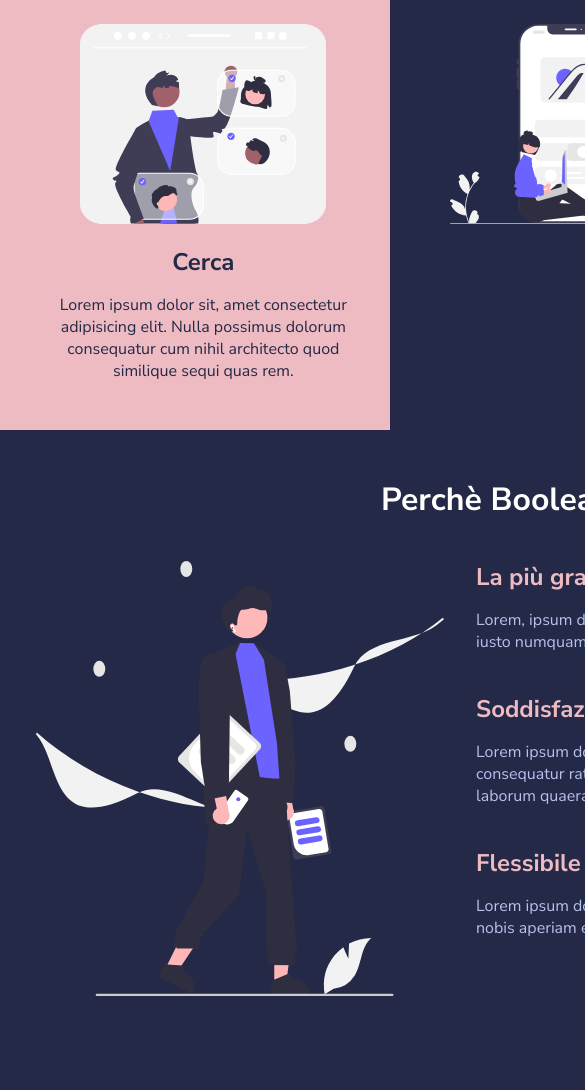
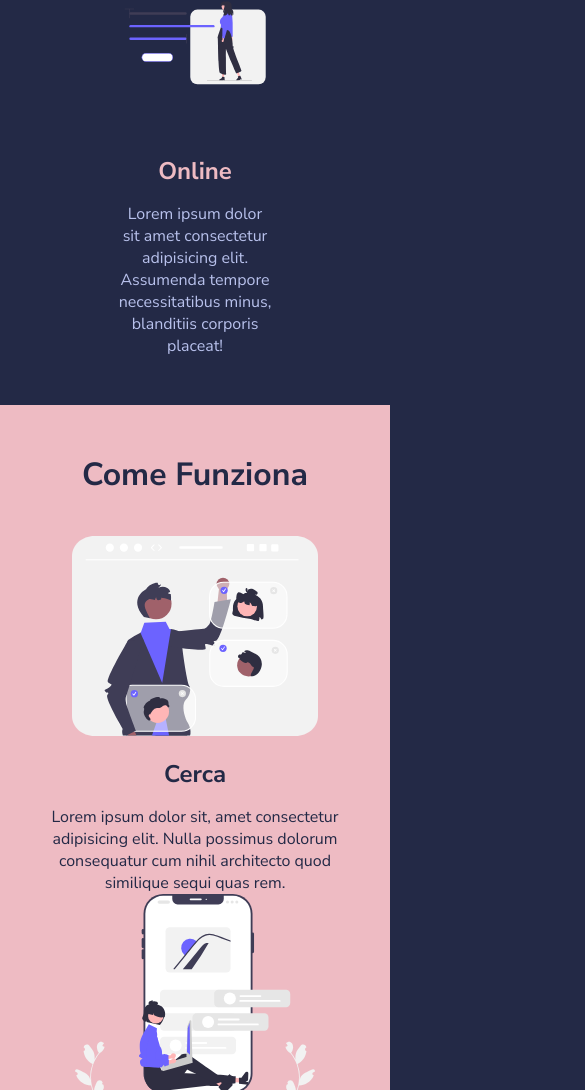
Before and after one commit to Johnnyy91/html-css-resp-wannabe, a plain HTML site: page index.html in a window 390 px wide. Shown: the part 702-1792 px from the top of the page, 585 px wide, since content can reach past the window. Before the commit the page ends 1752 px from the top, so only its background shows below. Drawn offline with Linux system fonts and the light colour scheme.

Commit message:
solution exercise

```diff
--- a/css/style.css
+++ b/css/style.css
@@ -127,3 +127,24 @@ img {
 /************************************************
     SOLUZIONE RESPONSIVE
  ************************************************/
+
+
+@media screen and (max-width:480px) {
+    .row{
+        display: flex;
+        flex-direction: column;
+        align-items: center;
+    }
+
+    .steps .col{
+        width: 100%;
+    }
+}
+
+
+@media screen and (max-width:768px){
+    .container{
+        width: 100%;
+        padding: 0 10px;
+    }
+}
```
